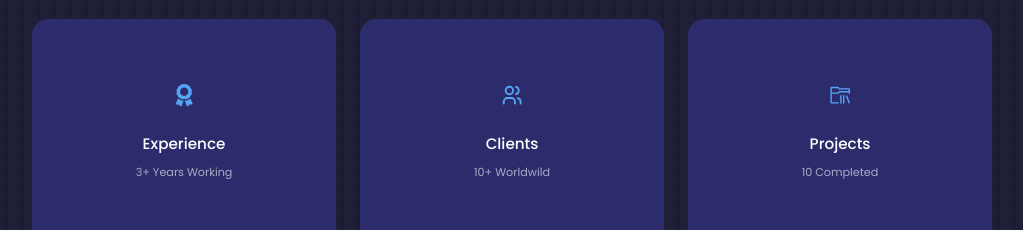
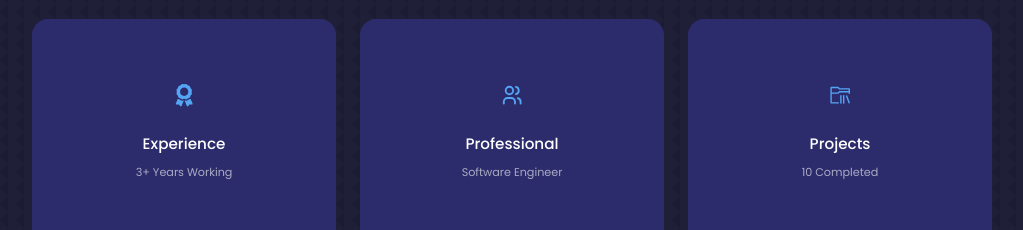
Before and after one commit to prashanthDev009/My-React_Portfolio, a React (Create React App) app: page / in a window 1280 px wide. Shown: the part 1020-1250 px from the top of the page, without its empty margins (128-1151 px from the left). Built offline with nearby package versions, Linux system fonts and the light colour scheme.

Commit message:
Removed essentials from the app.tsx

```diff
--- a/src/App.jsx
+++ b/src/App.jsx
@@ -18,7 +18,7 @@ const App = () => {
       <Experience />
       {/* <Services /> */}
       <Portfolio />
-      <Testimonials />
+      {/* <Testimonials /> */}
       <Contact />
       <Footer />
     </>
--- a/src/components/about/About.jsx
+++ b/src/components/about/About.jsx
@@ -21,8 +21,8 @@ const About = () => {
 
             <article className="about__card">
               <TbUsers className="about__icon" />
-              <h5>Clients</h5>
-              <small>10+ Worldwild</small>
+              <h5>Professional</h5>
+              <small>Software Engineer</small>
             </article>
 
             <article className="about__card">
--- a/src/components/footer/Footer.jsx
+++ b/src/components/footer/Footer.jsx
@@ -21,15 +21,15 @@ const Footer = () => {
         <li>
           <a href="#experience">Experience</a>
         </li>
-        <li>
+        {/* <li>
           <a href="#services">Services</a>
-        </li>
+        </li> */}
         <li>
           <a href="#portfolio">Portfolio</a>
         </li>
-        <li>
+        {/* <li>
           <a href="#testimonials">Testimonials</a>
-        </li>
+        </li> */}
         <li>
           <a href="#contact">Contact</a>
         </li>
```
